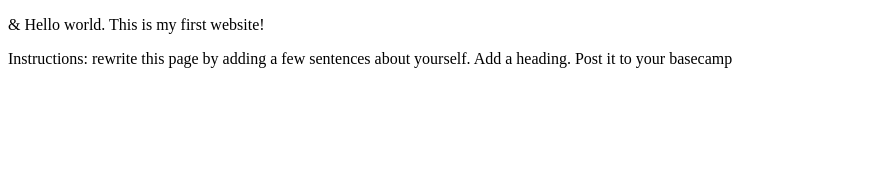
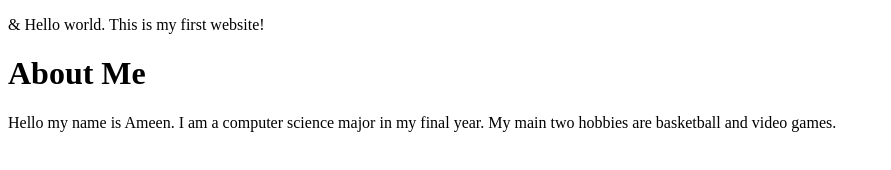
Before and after one commit to AmeenAbd/itmd361-lab1, a plain HTML site: page index.html in a window 1280 px wide. Shown: the whole page, without its empty margins (0-891 px from the left). Drawn offline with Linux system fonts and the light colour scheme.

Commit message:
added about me section index.html

```diff
--- a/index.html
+++ b/index.html
@@ -6,6 +6,7 @@
 </head>
 <body>
   <p>&amp; Hello world. This is my first website!</p>
-  <p>Instructions: rewrite this page by adding a few sentences about yourself. Add a heading. Post it to your basecamp</p>
+  <h1>About Me</h1>
+  <p>Hello my name is Ameen. I am a computer science major in my final year. My main two hobbies are basketball and video games.</p>
 </body>
 </html>
```
